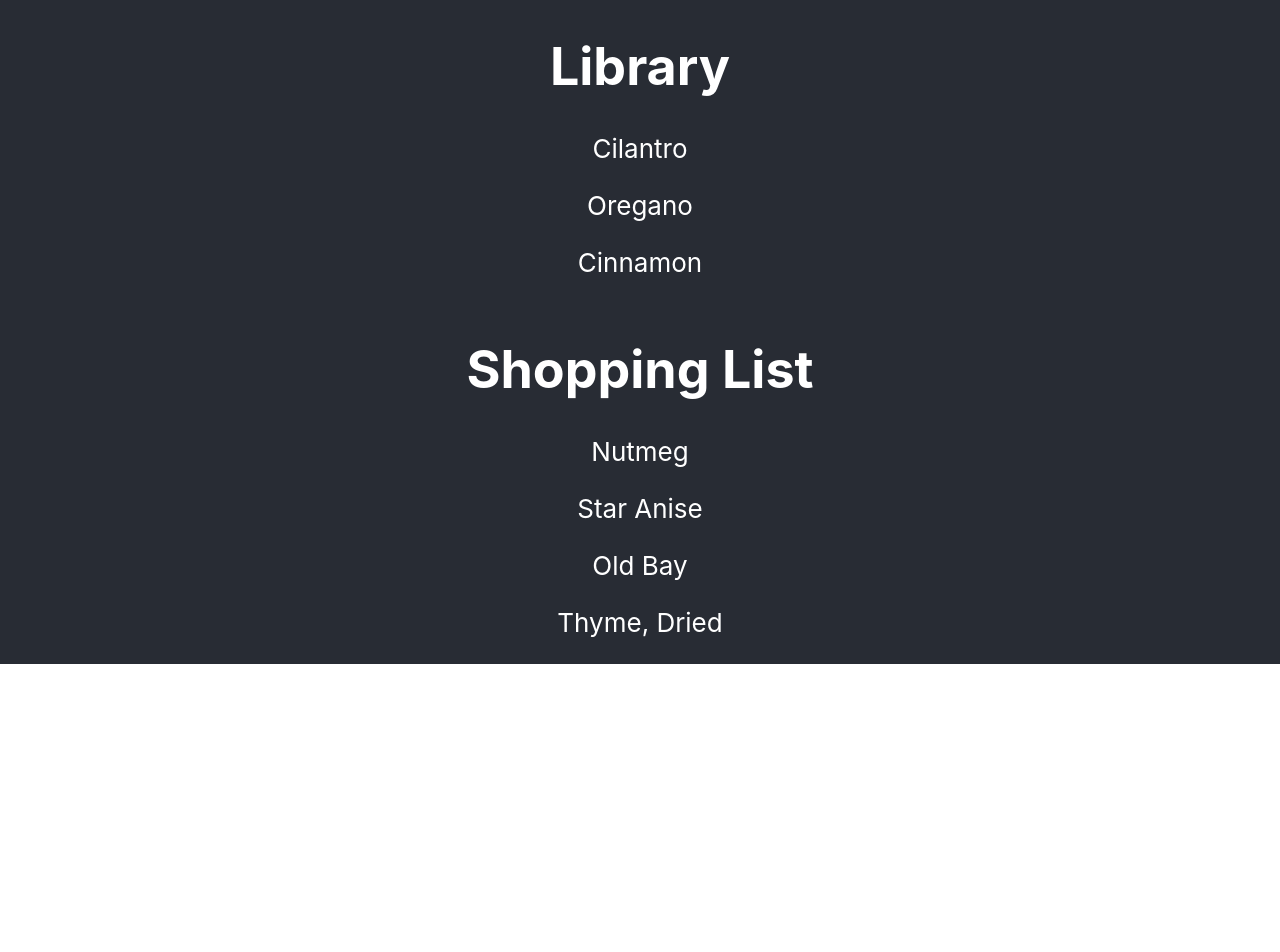
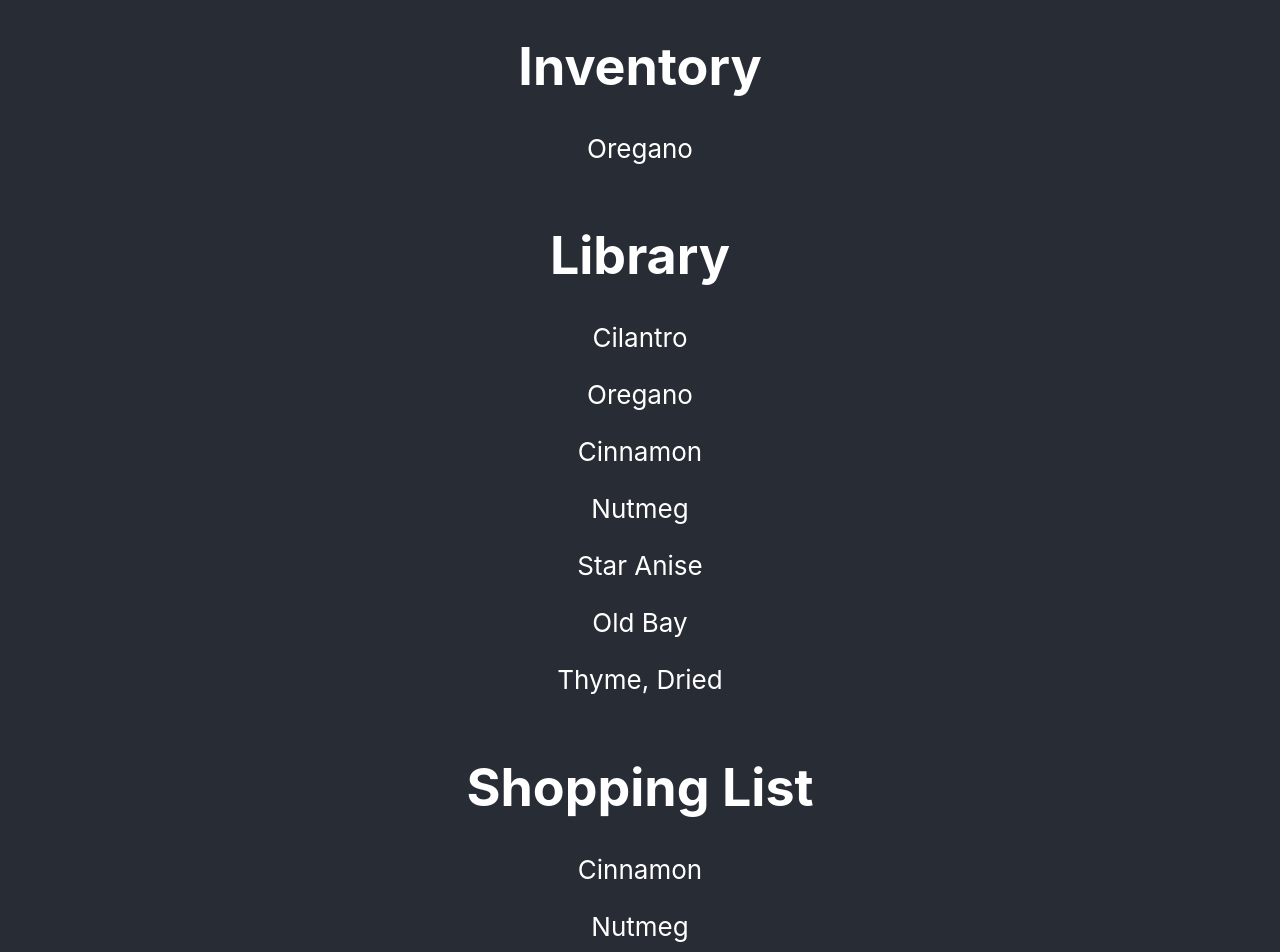
Before and after one commit to zychjoe/spice-racker, a React (Create React App) app: page / in a window 1280 px wide. Shown: the part 320-1272 px from the top of the page. Before the commit the page ends 984 px from the top, so only its background shows below. Built offline with nearby package versions, Linux system fonts and the light colour scheme.

Commit message:
inventory demo

```diff
--- a/src/App.tsx
+++ b/src/App.tsx
@@ -3,8 +3,9 @@
 import LibrarySpice from './interfaces/LibrarySpice';
 import InventorySpice from './interfaces/InventorySpice';
 import { useState } from 'react';
-import LibraryPage from './LibraryPage';
-import ShoppingList from './ShoppingList';
+import LibraryPage from './pages/LibraryPage';
+import ShoppingList from './pages/ShoppingList';
+import Inventory from './pages/Inventory';
 import './App.css';
 
 // THIS IS PLACEHOLDER DUMMY DATA //
@@ -28,6 +29,26 @@
     shelfLife: null,
     image: null,
   },
+  {
+    name:  "Nutmeg",
+    shelfLife: null,
+    image: null,
+  },
+  {
+    name:  "Star Anise",
+    shelfLife: null,
+    image: null,
+  },
+  {
+    name:  "Old Bay",
+    shelfLife: null,
+    image: null,
+  },
+  {
+    name:  "Thyme, Dried",
+    shelfLife: null,
+    image: null,
+  },
 
 ]
 
@@ -46,17 +67,13 @@
   const [ library, setLibrary ] = useState<LibrarySpice[]>(initLibrary);
   const [ inventory, setInventory ] = useState<InventorySpice[]>(initInventory);
 
-
-
-  console.log(library);
-  console.log(inventory);
-
   return (
     <div className="App">
       <header className="App-header">
         <img src={logo} className="App-logo" alt="logo" />
+        <Inventory inventoryProp={inventory} />
         <LibraryPage libraryProp={library} />
-        <ShoppingList />
+        <ShoppingList libraryProp={library} />
       </header>
     </div>
   );
--- a/src/ShoppingList.tsx
+++ /dev/null
@@ -1,40 +0,0 @@
-import LibrarySpice from './interfaces/LibrarySpice';
-import { useState } from 'react';
-import './ShoppingList.css';
-
-function ShoppingList() {
-
-  const initShoppingList = [
-    {
-      name:  "Nutmeg",
-      shelfLife: null,
-      image: null,
-    },
-    {
-      name:  "Star Anise",
-      shelfLife: null,
-      image: null,
-    },
-    {
-      name:  "Old Bay",
-      shelfLife: null,
-      image: null,
-    },
-    {
-      name:  "Thyme, Dried",
-      shelfLife: null,
-      image: null,
-    },
-  ]
-
-  const [shoppingList, setShoppingList] = useState<LibrarySpice[]>(initShoppingList);
-
-  return (
-    <div>
-      <h1>Shopping List</h1>
-      {shoppingList.map((spice) => <p>{spice.name}</p>)}
-    </div>
-  )
-}
-
-export default ShoppingList;
--- /dev/null
+++ b/src/pages/Inventory.tsx
@@ -0,0 +1,16 @@
+import InventorySpice from "../interfaces/InventorySpice";
+import LibrarySpice from "../interfaces/LibrarySpice";
+import { useState } from "react";
+import './Inventory.css';
+
+function Inventory(props: {inventoryProp: InventorySpice[]}) {
+
+  return (
+    <div>
+      <h1>Inventory</h1>
+      {props.inventoryProp.map((spice) => <p>{spice.spice.name}</p>)}
+    </div>
+  );
+}
+
+export default Inventory;
--- a/src/LibraryPage.tsx
+++ b/src/pages/LibraryPage.tsx
@@ -1,4 +1,4 @@
-import LibrarySpice from './interfaces/LibrarySpice';
+import LibrarySpice from '../interfaces/LibrarySpice';
 import './LibraryPage.css';
 
 function LibraryPage(props: {libraryProp: LibrarySpice[]}) {
--- /dev/null
+++ b/src/pages/ShoppingList.tsx
@@ -0,0 +1,23 @@
+import LibrarySpice from '../interfaces/LibrarySpice';
+import { useState } from 'react';
+import './ShoppingList.css';
+
+function ShoppingList(props: {libraryProp: LibrarySpice[]}) {
+
+  const initShoppingList = [
+    props.libraryProp[2],
+    props.libraryProp[3],
+    props.libraryProp[4],
+  ]
+
+  const [shoppingList, setShoppingList] = useState<LibrarySpice[]>(initShoppingList);
+
+  return (
+    <div>
+      <h1>Shopping List</h1>
+      {shoppingList.map((spice) => <p>{spice.name}</p>)}
+    </div>
+  )
+}
+
+export default ShoppingList;
```
Also changed, not shown: src/pages/Inventory.css (added), src/pages/LibraryPage.css (added), src/pages/ShoppingList.css (added).
